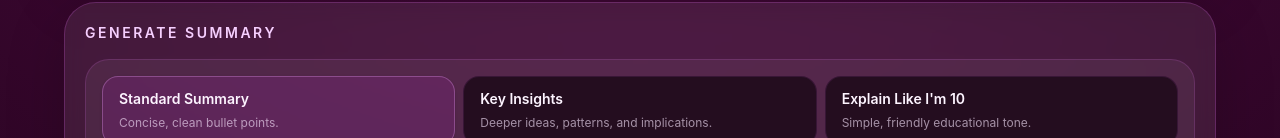
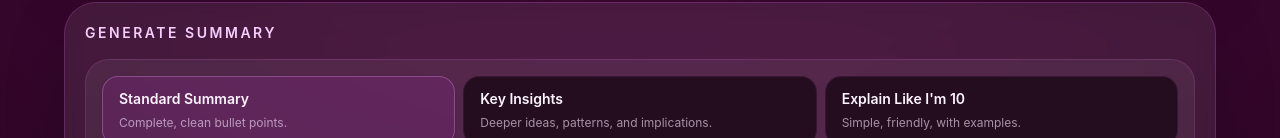
Before and after one commit to reolaccc/ai-summarizer, a React (Vite) app: page / in a window 1280 px wide. Shown: the part 662-800 px from the top of the page. Built offline with nearby package versions, Linux system fonts and the light colour scheme.

Commit message:
Expand summary outputs

```diff
--- a/server.mjs
+++ b/server.mjs
@@ -22,7 +22,7 @@ const SUMMARY_MODE_PROMPTS = {
     label: "Standard Summary",
     summaryType: "bullets",
     instructions:
-      "Write 4 to 6 concise bullet points that capture the most important facts, ideas, and outcomes. Keep the wording clean and direct.",
+      "Write 6 to 8 concise bullet points that capture the most important facts, ideas, and outcomes. Keep the wording clean and direct, but include enough detail that the summary feels complete rather than abbreviated.",
   },
   key_insights: {
     label: "Key Insights",
@@ -34,7 +34,7 @@ const SUMMARY_MODE_PROMPTS = {
     label: "Explain Like I'm 10",
     summaryType: "paragraph",
     instructions:
-      "Explain the content in very simple language, as if speaking to a 10-year-old. Use plain words and gentle examples.",
+      "Explain the content in very simple language, as if speaking to a 10-year-old. Use plain words, gentle examples, and one simple analogy if it helps. Aim for 2 short paragraphs so the explanation feels friendly, clear, and not too brief.",
   },
 };
 
--- a/src/lib/summaryModes.ts
+++ b/src/lib/summaryModes.ts
@@ -17,9 +17,9 @@ export const SUMMARY_MODES: SummaryModeConfig[] = [
   {
     id: "standard",
     label: "Standard Summary",
-    description: "Concise, clean bullet points.",
+    description: "Complete, clean bullet points.",
     outputType: "bullets",
-    estimatedOutputTokens: 160,
+    estimatedOutputTokens: 220,
   },
   {
     id: "key_insights",
@@ -31,9 +31,9 @@ export const SUMMARY_MODES: SummaryModeConfig[] = [
   {
     id: "eli10",
     label: "Explain Like I'm 10",
-    description: "Simple, friendly educational tone.",
+    description: "Simple, friendly, with examples.",
     outputType: "paragraph",
-    estimatedOutputTokens: 170,
+    estimatedOutputTokens: 220,
   },
 ];
 
```
